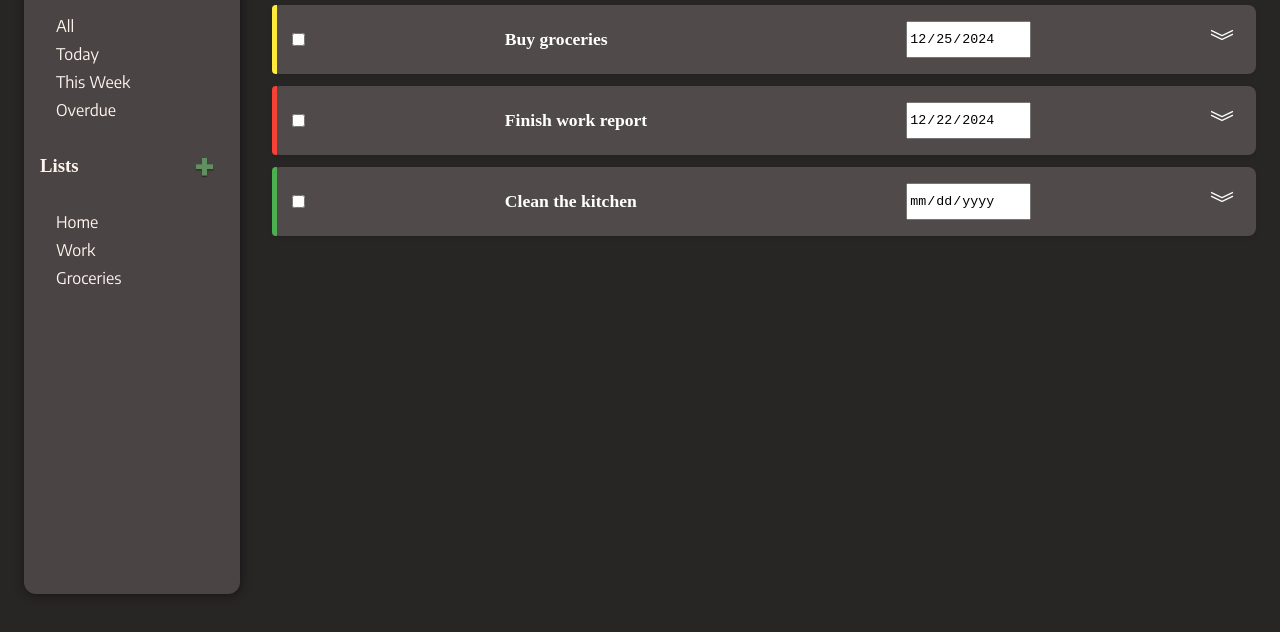
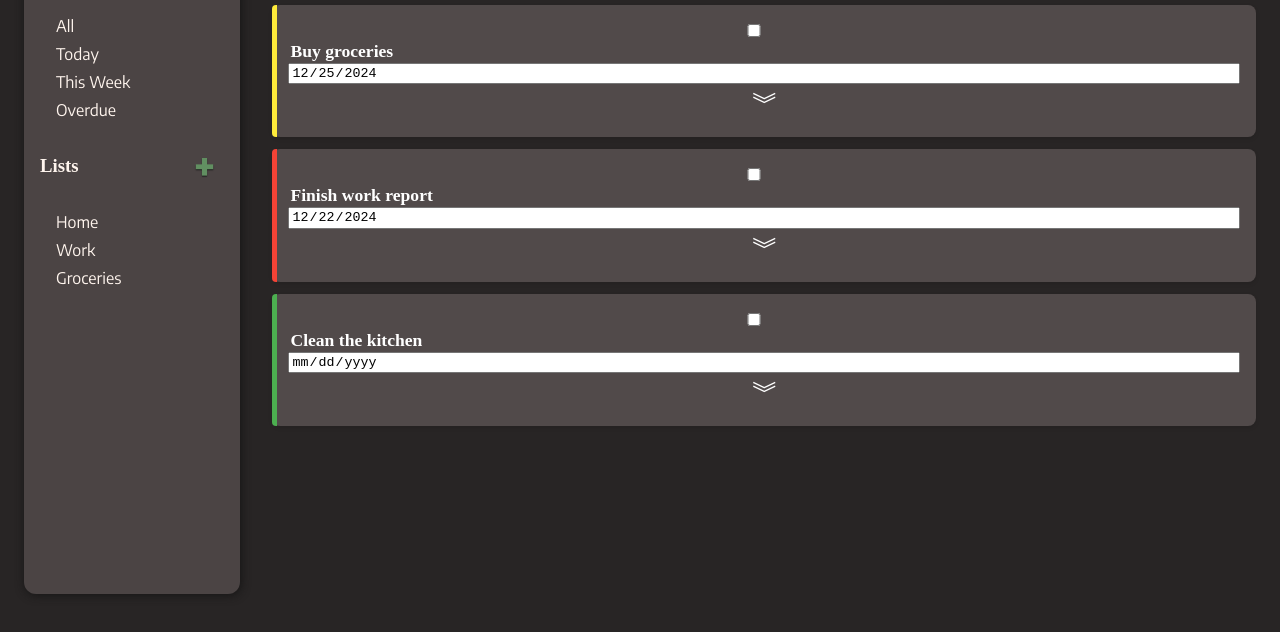
Before and after one commit to FukcThat/Do-List, a website built with webpack: page src/template.html in a window 1280 px wide. Shown: the part 102-734 px from the top of the page. Built offline with nearby package versions, Linux system fonts and the light colour scheme; a web font is replaced by a local one.

Commit message:
STYLE: Task main info

```diff
--- a/src/styles.css
+++ b/src/styles.css
@@ -141,7 +141,8 @@ main {
 
 /* Main Info */
 .main-info {
-  justify-content: space-between;
+  display: grid;
+  grid-template-columns: 1fr, 2fr, 2fr, 1fr;
 }
 
 /* Checkbox */
```
